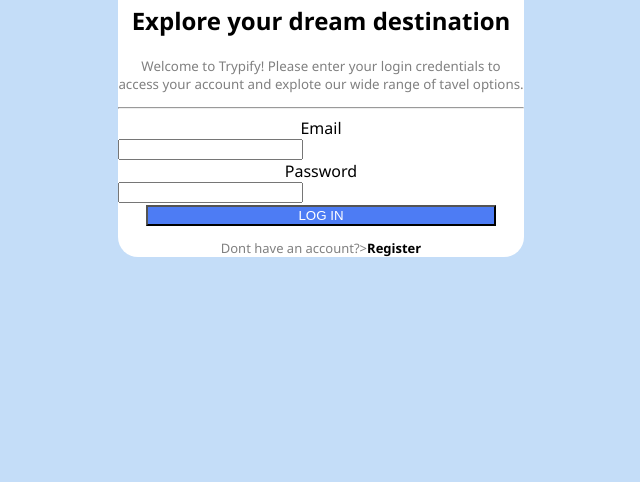
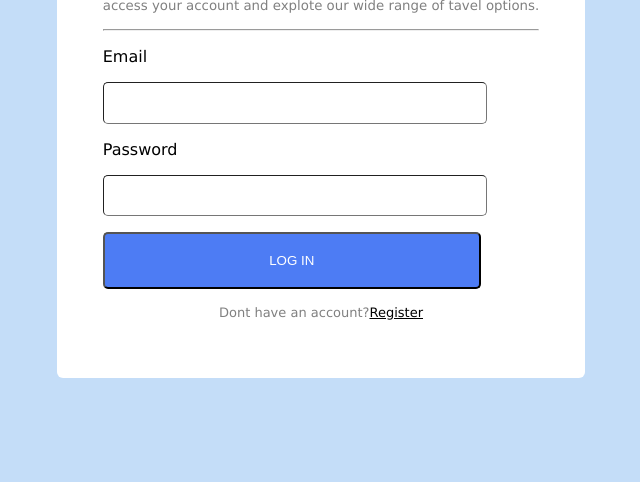
Before and after one commit to belenbarrera96/tripify, a plain HTML site: page index.html in a window 1280 px wide. Shown: the part 318-800 px from the top of the page, without its empty margins (319-959 px from the left). Drawn offline with Linux system fonts and the light colour scheme.

Commit message:
estilo css completado

```diff
--- a/estilo.css
+++ b/estilo.css
@@ -5,55 +5,77 @@
     align-items: center;
     height: 100%;
 
+
 }
 section{
     background-color: white;
-    font-family: 'Segoe UI', Tahoma, Geneva, Verdana, sans-serif;
+    font-family: Verdana, Geneva, Tahoma, sans-serif;
+    padding: 1.2cm;
+    height: 50%;
+
+    border-radius: 6px;
+
+
+
+
+
+}
+h1{
     text-align: center;
     align-items: center;
-    width: 150%
-    height: 5005%
-    margin: 900px;
-    border-radius: 20px;
+}
+
+
+
+
+.miestilo{
+    color: gray;
+    text-align: justify;
+    font-size: smaller;
+
+}
+button{
+
+
+    background-color: rgb(77, 124, 244);
+    color: white;
+    width: 10cm;
+    height: 1.5cm;
+    border-radius: 5px;
+
+}
+img{
+    position: relative;
+    top: 30px;
+    margin-left: 249px;
+}
+input{
+    display: block;
+    height: 1cm;
+    width: 10cm;
+    border-radius: 5px;
+    border-width: thin;
 
 
 }
 
 
 
-
-
-.miestilo{
-    color: gray;
-    text-align: center;
-    font-size: smaller;
+form{
 
 }
-button{
-    background-color: rgb(77, 124, 244);
-    color: white;
-    width: 350px
-
-}
-img{
-    position: relative;
-    top: 30px;
-    margin-left: 114px;
-}
-input{
-    display: block;
-
-}
-label{
-    align-items: center;
-}
-
 .final{
     font-size: small;
     font-style: normal;
     color: gray;
+    text-align: center;
+    justify-content: center;
 
 }
-b{
+.register{
     color: black;
+
 }
+.espacio{
+    color: rgb(239, 236, 236);
+}
--- a/index.html
+++ b/index.html
@@ -4,8 +4,7 @@
     <meta charset="UTF-8">
     <meta name="viewport" content="width=device-width, initial-scale=1.0">
     <title>Tripify</title>
-    <link rel="stylesheet" href="estilo.css"
-</head>
+    <link rel="stylesheet" href="estilo.css"></head>
 <body>
     <header>
 
@@ -19,16 +18,18 @@
             <h1>TRIPIFY</h1>
             <h2>Explore your dream destination</h2>
             <p class="miestilo">Welcome to Trypify! Please enter your login credentials to <br> access your account and explote our wide range of tavel options.</p>
-            <hr/>
+
+            <p class="espacio"><hr/></p>
 
             <form>
-                <label>Email</label>
+                <p><label>Email</label></p>
                 <input type="email">
-                <label>Password</label>
+                <p><label>Password</label></p>
                 <input type="password">
             </form>
-            <button>LOG IN</button>
-            <p class="final">Dont have an account?><b>Register</b></p>
+
+            <p><button>LOG IN</button></p>
+            <p class="final">Dont have an account?<a href="Register"  class="register">Register</a></p>
 
 
         </section>
```
